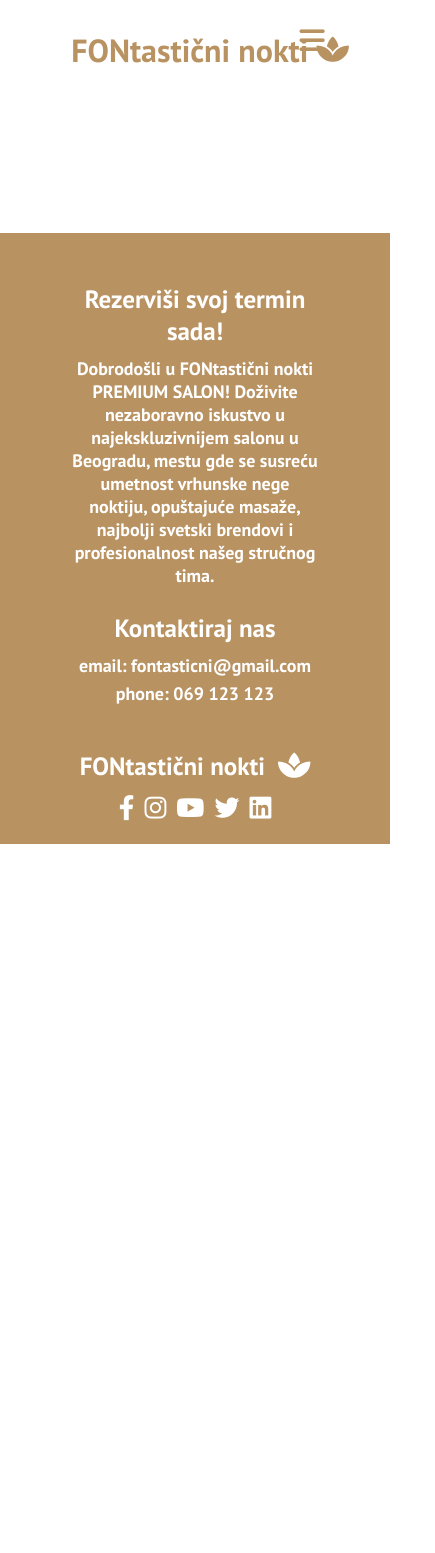
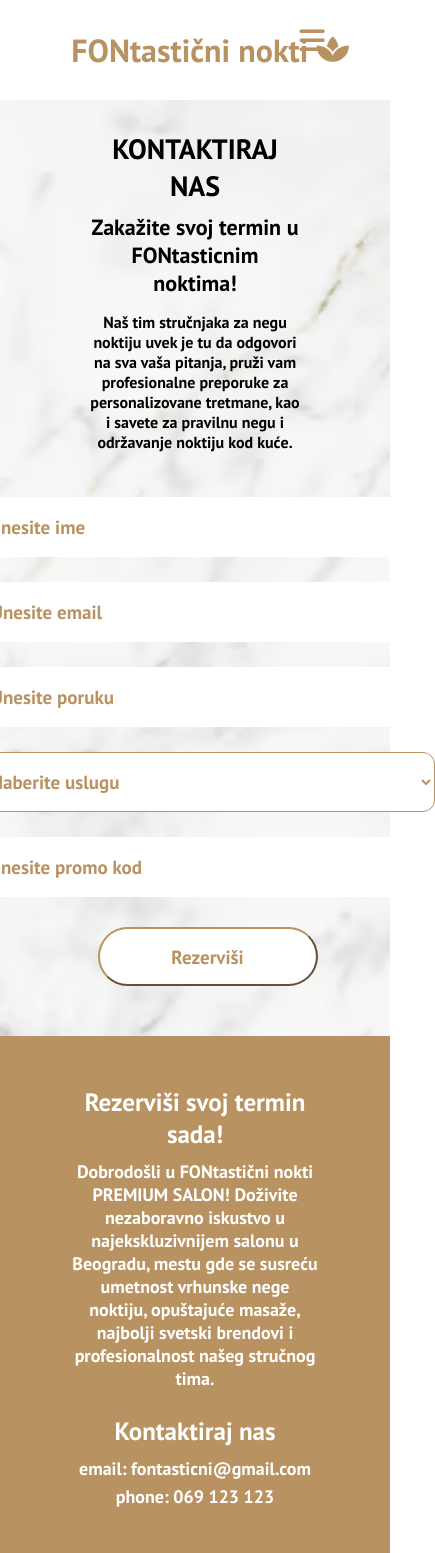
Before and after one commit to unakrejic/fontasticni-nokti, a React (Create React App) app: page /registracija in a window 390 px wide. Shown: the top 1553 px of the page, 435 px wide, since content can reach past the window. Before the commit the page ends 844 px from the top, so only its background shows below. Built offline with nearby package versions, Linux system fonts and the light colour scheme.

Commit message:
kontakt stranica

```diff
--- /dev/null
+++ b/src/components/Button.css
@@ -0,0 +1,17 @@
+.btn {
+    display: inline-block;
+    padding: 10px 20px;
+    font-size: 16px;
+    color: #fff;
+    background-color: #b99262;
+    border: none;
+    border-radius: 5px;
+    text-align: center;
+    text-decoration: none;
+    cursor: pointer;
+    transition: background-color 0.3s;
+  }
+
+  .btn:hover {
+    background-color: #885d29;
+  }
--- /dev/null
+++ b/src/components/Button.js
@@ -0,0 +1,12 @@
+import React from "react";
+import { Link } from "react-router-dom";
+import "./Button.css";
+
+const Button = ({ children }) => {
+    return (
+      <Link to="/registracija" className="btn">
+        {children}
+      </Link>
+    );
+  };
+export default Button;
--- a/src/components/Footer.css
+++ b/src/components/Footer.css
@@ -105,7 +105,7 @@ html {
 }
 
 .social-icon:hover {
-  color: #ffbf82;
+  color: #885d29;
 }
 
 /* Responsive Design */
--- /dev/null
+++ b/src/components/Kontakt.css
@@ -0,0 +1,174 @@
+.container {
+  background: url("./images/marble.avif") center center/cover no-repeat;
+  height: auto;
+  width: 100%;
+  display: flex;
+  flex-direction: row;
+  padding-bottom: 50px;
+  align-items: center;
+  text-align: center;
+  justify-content: center;
+  flex-wrap: wrap;
+  align-items: center;
+}
+
+.header {
+  display: flex;
+  flex-direction: column;
+  align-items: flex-start;
+  text-align: left;
+  gap: 9px;
+  width: 60%;
+  margin-top: 30px;
+  padding-right: 50px;
+  padding-left: 50px;
+}
+
+.header h2 {
+  font-size: 22px;
+}
+
+.header p {
+  padding-top: 6px;
+}
+
+.text {
+  color: #000000;
+  font-size: 28px;
+  font-weight: 700;
+}
+
+.underline {
+  width: text;
+  height: 6px;
+  background-color: #fff;
+  border-radius: 9px;
+}
+
+.inputs {
+  margin-top: 30px;
+  display: flex;
+  flex-direction: column;
+  gap: 25px;
+}
+
+.input input::placeholder {
+  color: #b99262;
+  opacity: 1;
+}
+
+.input,
+.checkbox-input {
+  display: flex;
+  align-items: center;
+  margin: auto;
+  width: 480px;
+  height: 60px;
+  background-color: #fff;
+  border-radius: 6px;
+}
+
+.input i {
+  margin: 0px 30px;
+  color: #b99262;
+}
+
+.input input {
+  height: 50px;
+  width: 400px;
+  background-color: transparent;
+  border: none;
+  outline: none;
+  color: #fff;
+  font-size: 19px;
+}
+
+.input i,
+.checkbox-input input {
+  margin: 0 10px;
+}
+
+select.input {
+  height: 60px;
+  width: 480px;
+  background-color: #fff;
+  border-color: #b99262;
+  border-radius: 12px;
+  color: #b99262;
+  font-size: 19px;
+  padding: 0 40px 0 20px;
+  cursor: pointer;
+}
+
+select.input:hover {
+  background-color: #efe5db;
+}
+
+select.input:focus {
+  border: 2px solid #b99262;
+  outline: none;
+}
+
+select.input option {
+  background-color: #fff;
+  color: #b99262;
+  font-size: 19px;
+  padding: 10px;
+  border: none;
+  outline: none;
+}
+
+select.input option:hover {
+  background-color: #f0e5d8;
+  color: #b99262;
+}
+
+.submit-container {
+  display: flex;
+  gap: 30px;
+  margin: 60px auto;
+}
+
+.submit-button {
+  display: flex;
+  justify-content: center;
+  align-items: center;
+  width: 220px;
+  height: 59px;
+  color: #b99262;
+  background: #fff;
+  border-radius: 50px;
+  border-color: #b99262;
+  font-size: 19px;
+  font-weight: 700;
+  cursor: pointer;
+  margin: 30px auto 0;
+}
+
+.submit-button:hover {
+  color: #ffffff;
+  background: #b99262;
+}
+
+form {
+  display: flex;
+  flex-direction: column;
+  align-items: center;
+  max-width: 50%;
+  padding-top: 50px;
+  padding-right: 50px;
+}
+
+@media screen and (max-width: 960px) {
+  .header {
+    text-align: center;
+    padding-left: 10px;
+    padding-right: 10px;
+    align-items: center;
+  }
+
+  form {
+    padding-top: 0px;
+    padding-right: 0px;
+  }
+}
--- /dev/null
+++ b/src/components/Kontakt.js
@@ -0,0 +1,106 @@
+import React, { useState } from "react";
+import "./Kontakt.css";
+import { useNavigate } from "react-router-dom";
+
+function LoginSignup() {
+  const [action, setAction] = useState("Posalji");
+  const [email, setEmail] = useState("");
+  const [username, setUsername] = useState("");
+  const [poruka, setPoruka] = useState("");
+  const [promo, setPromo] = useState("");
+  const [usluga, setUsluga] = useState("");
+  const [error, setError] = useState("");
+
+  const handleSubmit = async (e) => {
+    e.preventDefault();
+    setError("");
+  };
+
+  const handleActionChange = (newAction) => {
+    setError("");
+    setAction(newAction);
+    setEmail("");
+    setUsername("");
+    setPoruka("");
+  };
+
+  return (
+    <div className="container">
+      <div className="header">
+        <div className="text">KONTAKTIRAJ NAS</div>
+        <h2>Zakažite svoj termin u FONtasticnim noktima!</h2>
+        <p>
+          Naš tim stručnjaka za negu noktiju uvek je tu da odgovori na sva vaša
+          pitanja, pruži vam profesionalne preporuke za personalizovane
+          tretmane, kao i savete za pravilnu negu i održavanje noktiju kod kuće.
+        </p>
+        <div className="underline"></div>
+      </div>
+      <form onSubmit={handleSubmit}>
+        <div className="inputs">
+          <div className="input">
+            <i className="fas fa-user" />
+            <input
+              type="text"
+              placeholder="Unesite ime"
+              value={username}
+              onChange={(e) => setUsername(e.target.value)}
+            />
+          </div>
+          <div className="input">
+            <i className="fas fa-envelope" />
+            <input
+              type="text"
+              placeholder="Unesite email"
+              value={email}
+              onChange={(e) => setEmail(e.target.value)}
+            />
+          </div>
+          <div className="input">
+            <i className="fa-solid fa-comment" />
+            <input
+              type="text"
+              placeholder="Unesite poruku"
+              value={poruka}
+              onChange={(e) => setPoruka(e.target.value)}
+            />
+          </div>
+
+
+          <select
+            id="usluga"
+            value={usluga}
+            onChange={(e) => setUsluga(e.target.value)}
+            className="input"
+          >
+            <option value="" disabled>
+              Odaberite uslugu
+            </option>
+            <option value="manikir">Manikir</option>
+            <option value="pedikir">Pedikir</option>
+            <option value="gel">Gel nokti</option>
+            <option value="nadogradnja">Nadogradnja noktiju</option>
+            <option value="lakiranje">Lakiranje noktiju</option>
+          </select>
+
+          <div className="input">
+            <i className="fa-solid fa-hashtag" />
+            <input
+              type="text"
+              placeholder="Unesite promo kod"
+              value={promo}
+              onChange={(e) => setPromo(e.target.value)}
+            />
+          </div>
+        </div>
+        {error && <div className="error">{error}</div>}
+
+        <button type="submit" className="submit-button">
+          Rezerviši
+        </button>
+      </form>
+    </div>
+  );
+}
+
+export default LoginSignup;
--- a/src/components/Kontakt_komp.js
+++ b/src/components/Kontakt_komp.js
@@ -2,6 +2,7 @@ import React, { useState, useEffect } from "react";
 import { Link } from "react-router-dom";
 import "./Kontakt_komp.css";
 import nailskImage from "./images/manicure-tables-nail-spa.jpeg";
+import Button from "./Button";
 
 function Kontakt() {
   return (
@@ -16,6 +17,7 @@ function Kontakt() {
             Istraži svet profesionalne nege noktiju i opuštajućih masaža
             vrhunskim tehnikama i kvalitetnim proizvodima.
           </p>
+          <Button to="/registracija">Zakaži termin</Button>
         </div>
       </div>
     </div>
--- a/src/pages/Register.js
+++ b/src/pages/Register.js
@@ -1,8 +1,12 @@
 import React from "react";
 import "../App.css";
+import Kon from "../components/Kontakt";
 
 function Register() {
-
-  }
-
-  export default Register;
+  return (
+    <>
+      <Kon />
+    </>
+  );
+}
+export default Register;
```
